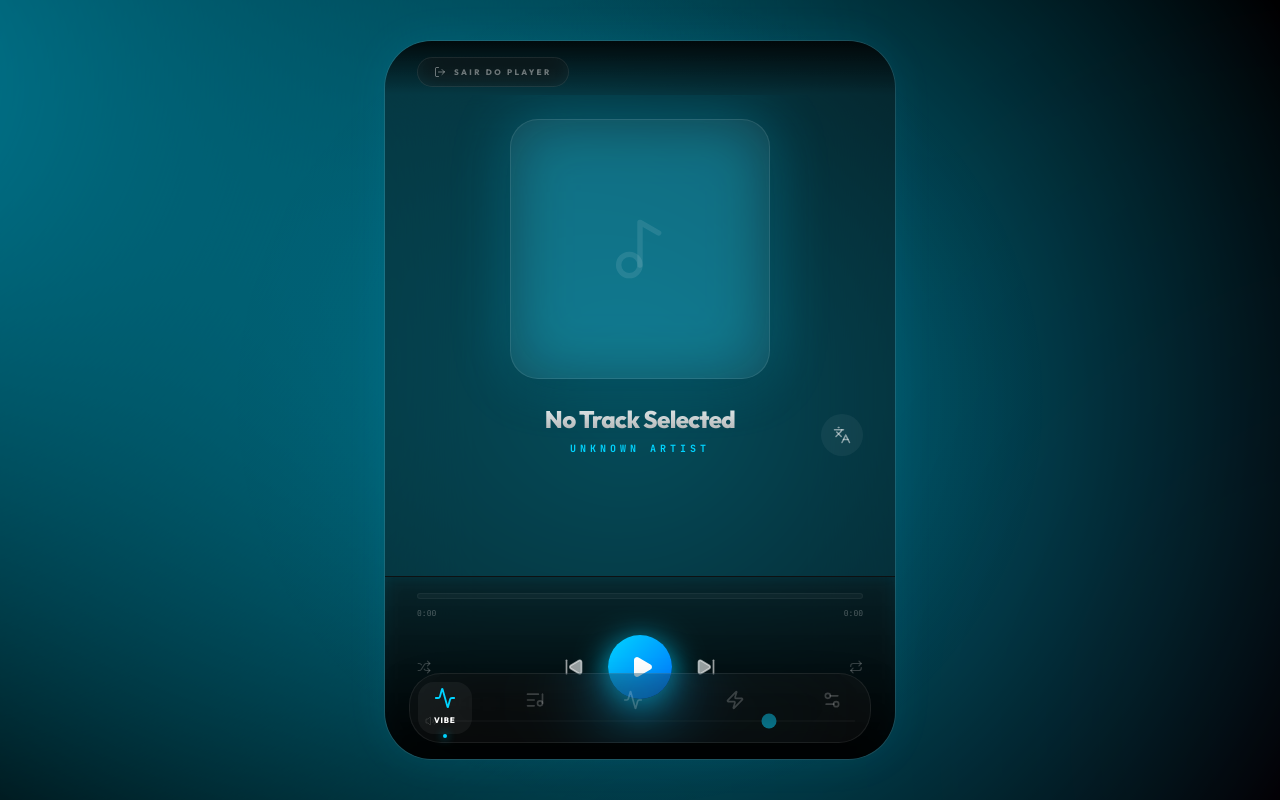
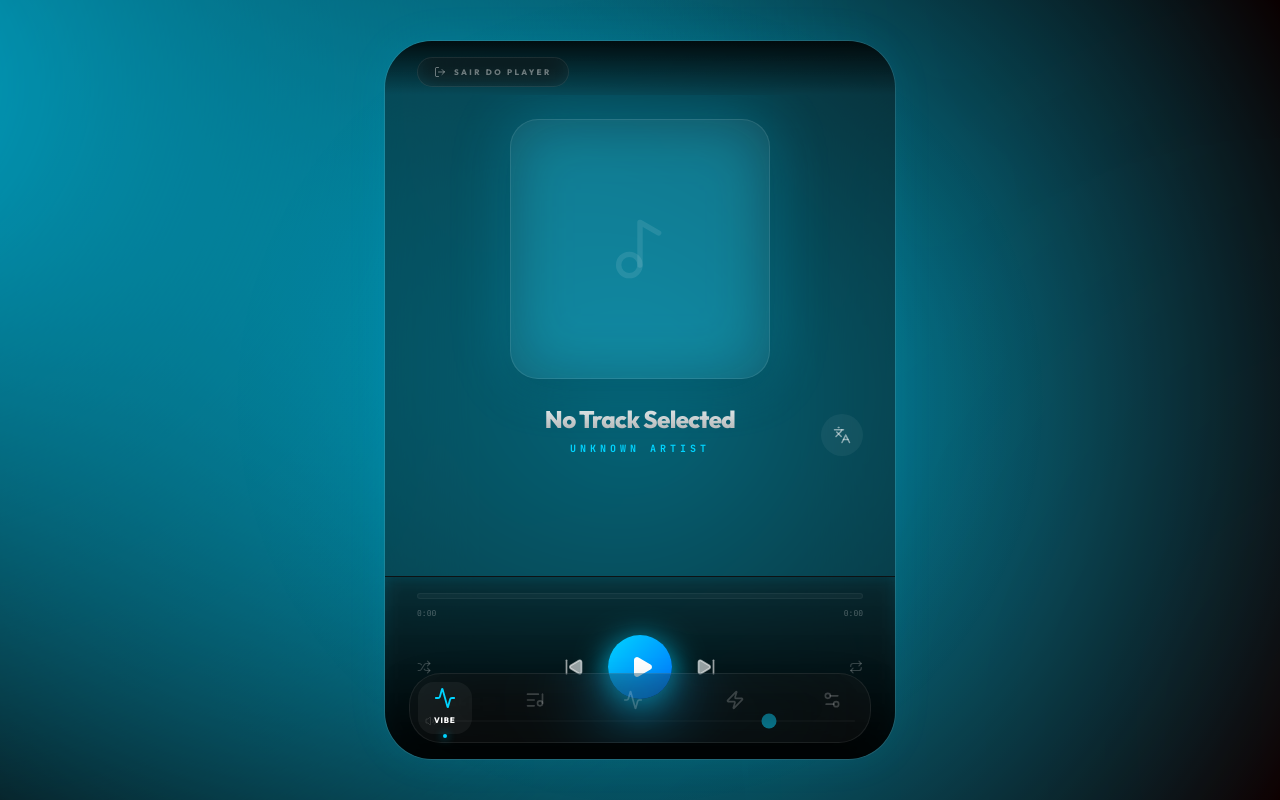
Before and after one commit to leonardoaugustoicarus-png/wangler-player, a React (Vite) app: page / in a window 1280 px wide. Built offline with nearby package versions, Linux system fonts and the light colour scheme.

Commit message:
feat: implement Midnight Wine theme and fix layout overlap in Player

```diff
--- a/src/App.tsx
+++ b/src/App.tsx
@@ -371,7 +371,7 @@ export default function App() {
 
   return (
     <div
-      className="min-h-screen w-full flex flex-col items-center justify-center p-0 sm:p-4 relative bg-midnight overflow-hidden"
+      className="min-h-screen w-full flex flex-col items-center justify-center p-0 sm:p-4 relative bg-[#0a0101] overflow-hidden"
       style={{ '--accent-color': accentColor } as React.CSSProperties}
     >
       {/* Premium Atmosphere Background */}
@@ -397,7 +397,7 @@ export default function App() {
         className="relative z-10 w-full max-w-lg h-[100dvh] sm:h-[850px] sm:max-h-[90vh] flex flex-col glass-premium sm:rounded-[48px] overflow-hidden glass-border-light shadow-2xl"
       >
         {/* Main Content Area */}
-        <main className="flex-1 relative overflow-hidden">
+        <main className="flex-1 relative overflow-hidden pb-[100px]">
           <AnimatePresence mode="wait">
             {activeTab === 'player' && (
               <motion.div
--- a/src/components/Player.tsx
+++ b/src/components/Player.tsx
@@ -240,7 +240,7 @@ export default function Player({
       </div>
 
       {/* Scrollable Main Content */}
-      <div className="flex-1 overflow-y-auto no-scrollbar px-8 pb-4 flex flex-col items-center">
+      <div className="flex-1 overflow-y-auto no-scrollbar px-8 pb-32 flex flex-col items-center">
         {/* Album Art Area */}
         <div className="flex-shrink-0 flex flex-col items-center justify-start relative py-6 w-full">
           <motion.div
--- a/src/index.css
+++ b/src/index.css
@@ -7,8 +7,8 @@
   --font-mono: "JetBrains Mono", ui-monospace, SFMono-Regular, monospace;
 
   --color-accent: var(--accent-color, #00d4ff);
-  --color-midnight: #020202;
-  --color-deep-blue: #050505;
+  --color-midnight: #0f0202;
+  --color-deep-wine: #1a0505;
 
   --shadow-premium: 0 25px 50px -12px rgba(0, 0, 0, 0.5);
   --shadow-neon: 0 0 20px var(--accent-color, rgba(0, 212, 255, 0.4));
@@ -47,7 +47,8 @@
   }
 
   .glow-border {
-    @apply border border-accent/20 shadow-[0_0_15px_rgba(var(--accent-rgb),0.1)];
+    @apply border border-accent/20;
+    box-shadow: 0 0 15px rgba(var(--accent-rgb), 0.1);
   }
 }
 
@@ -56,8 +57,8 @@
   inset: 0;
   z-index: 0;
   pointer-events: none;
-  background: radial-gradient(circle at 50% 50%, var(--accent-color, #00d4ff10) 0%, #000 100%);
-  opacity: 0.6;
+  background: radial-gradient(circle at 50% 50%, var(--accent-color, #00d4ff05) 0%, #0a0101 100%);
+  opacity: 0.8;
   transition: all 2s cubic-bezier(0.4, 0, 0.2, 1);
 }
 
@@ -66,15 +67,20 @@
   position: absolute;
   inset: -50%;
   background:
-    radial-gradient(circle at 20% 30%, var(--accent-color, #00d4ff20) 0%, transparent 40%),
-    radial-gradient(circle at 80% 70%, #581c8715 0%, transparent 40%);
+    radial-gradient(circle at 20% 30%, var(--accent-color, #00d4ff15) 0%, transparent 40%),
+    radial-gradient(circle at 80% 70%, #7f1d1d10 0%, transparent 40%);
   filter: blur(80px);
   animation: atmosphere-drift 30s infinite alternate ease-in-out;
 }
 
 @keyframes atmosphere-drift {
-  from { transform: translate(0, 0) scale(1); }
-  to { transform: translate(5%, 5%) scale(1.1); }
+  from {
+    transform: translate(0, 0) scale(1);
+  }
+
+  to {
+    transform: translate(5%, 5%) scale(1.1);
+  }
 }
 
 .player-chrome {
```
